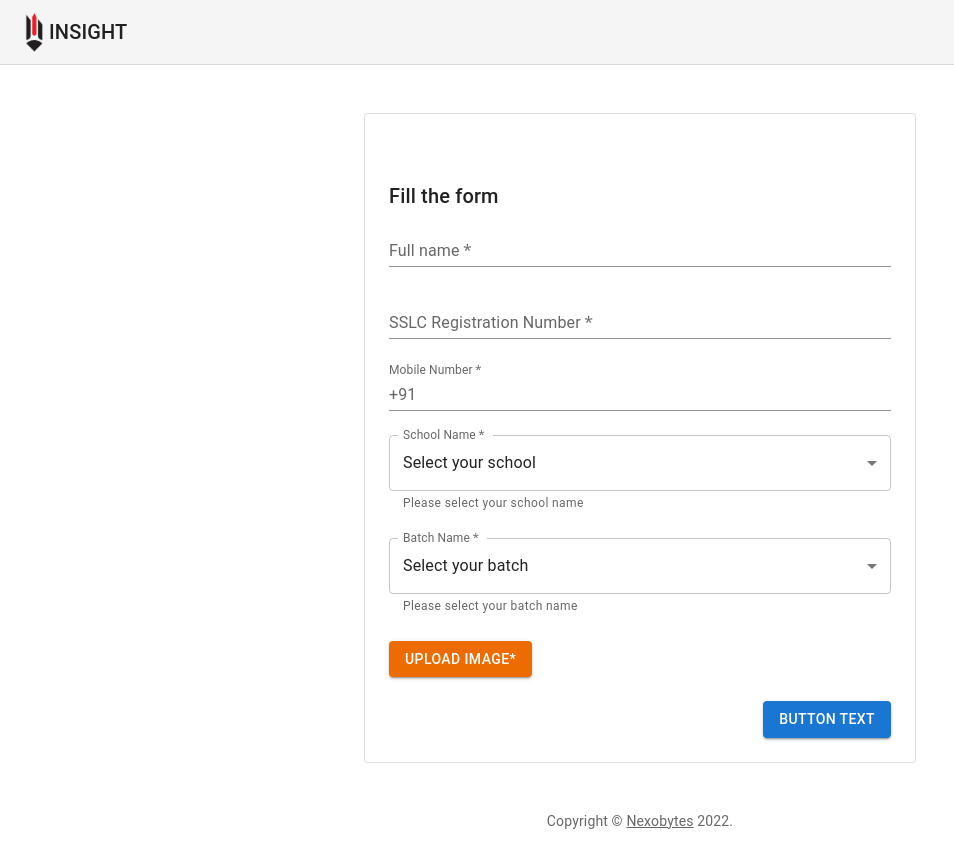
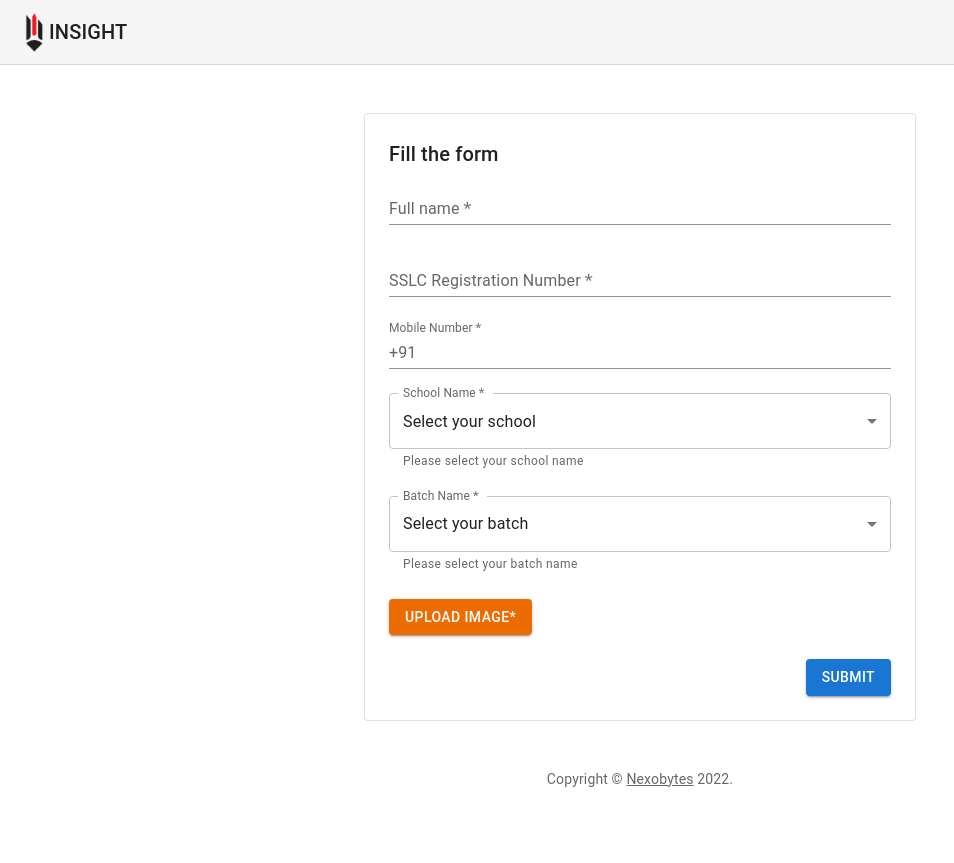
Before and after one commit to shaheemMPM/digitalcampaign, a React (Vite) app: page /test in a window 1280 px wide. Shown: the whole page, without its empty margins (0-954 px from the left). After the commit the page ends 821 px from the top, so only its background shows below. Built offline with nearby package versions, Linux system fonts and the light colour scheme.

Commit message:
Adds form handlers

```diff
--- a/src/components/AddressForm/AddressForm.jsx
+++ b/src/components/AddressForm/AddressForm.jsx
@@ -5,6 +5,7 @@ import TextField from '@mui/material/TextField';
 import InputAdornment from '@mui/material/InputAdornment';
 import MenuItem from '@mui/material/MenuItem';
 import Button from '@mui/material/Button';
+import Box from '@mui/material/Box';
 
 const schoolNames = [
 	{
@@ -97,14 +98,49 @@ const batchNames = [
 
 export default function AddressForm() {
 	const [school, setSchool] = useState('select');
+	const [batch, setBatch] = useState('select');
+	const [fullName, setFullName] = useState('');
+	const [sslcRegNo, setSslcRegNo] = useState('');
+	const [mobile, setMobile] = useState('');
+	const [othSchool, setOthSchool] = useState('');
+	const [othBatch, setOthBatch] = useState('');
 
 	const handleSchoolChange = (event) => {
 		setSchool(event.target.value);
+		setOthSchool(event.target.value);
 	};
-	const [batch, setBatch] = useState('select');
 
 	const handleBatchChange = (event) => {
 		setBatch(event.target.value);
+		setOthBatch(event.target.value);
+	};
+
+	const handleSubmit = () => {
+		if (
+			!fullName ||
+			!sslcRegNo ||
+			!mobile ||
+			!othSchool ||
+			othSchool === 'select' ||
+			othSchool === 'other' ||
+			!othBatch ||
+			othBatch === 'select' ||
+			othBatch === 'other'
+		) {
+			alert('issue 1');
+			return;
+		}
+		if (mobile.length !== 10) {
+			alert('issue 2');
+			return;
+		}
+		console.log('data: ', {
+			fullName,
+			sslcRegNo,
+			mobile,
+			school: othSchool,
+			batch: othBatch,
+		});
 	};
 
 	return (
@@ -121,6 +157,10 @@ export default function AddressForm() {
 						label='Full name'
 						fullWidth
 						variant='standard'
+						value={fullName}
+						onChange={(e) => {
+							setFullName(e.target.value);
+						}}
 					/>
 				</Grid>
 				<Grid item xs={12}>
@@ -131,6 +171,10 @@ export default function AddressForm() {
 						label='SSLC Registration Number'
 						fullWidth
 						variant='standard'
+						value={sslcRegNo}
+						onChange={(e) => {
+							setSslcRegNo(e.target.value);
+						}}
 					/>
 				</Grid>
 				<Grid item xs={12}>
@@ -146,6 +190,10 @@ export default function AddressForm() {
 							startAdornment: (
 								<InputAdornment position='start'>+91</InputAdornment>
 							),
+						}}
+						value={mobile}
+						onChange={(e) => {
+							setMobile(e.target.value);
 						}}
 					/>
 				</Grid>
@@ -176,6 +224,10 @@ export default function AddressForm() {
 							label='Specify School Name'
 							fullWidth
 							variant='standard'
+							value={othSchool}
+							onChange={(e) => {
+								setOthSchool(e.target.value);
+							}}
 						/>
 					</Grid>
 				) : null}
@@ -206,6 +258,10 @@ export default function AddressForm() {
 							label='Specify Batch Name'
 							fullWidth
 							variant='standard'
+							value={othBatch}
+							onChange={(e) => {
+								setOthBatch(e.target.value);
+							}}
 						/>
 					</Grid>
 				) : null}
@@ -216,6 +272,15 @@ export default function AddressForm() {
 					</Button>
 				</Grid>
 			</Grid>
+			<Box sx={{ display: 'flex', justifyContent: 'flex-end' }}>
+				<Button
+					variant='contained'
+					onClick={handleSubmit}
+					sx={{ mt: 3, ml: 1 }}
+				>
+					SUBMIT
+				</Button>
+			</Box>
 		</React.Fragment>
 	);
 }
--- a/src/pages/Test/index.jsx
+++ b/src/pages/Test/index.jsx
@@ -1,10 +1,7 @@
 import React from 'react';
 
-import Box from '@mui/material/Box';
 import Container from '@mui/material/Container';
 import Paper from '@mui/material/Paper';
-import Button from '@mui/material/Button';
-import Typography from '@mui/material/Typography';
 
 import AddressForm from '../../components/AddressForm/AddressForm';
 import Copyright from '../../components/CopyRight/CopyRight';
@@ -19,23 +16,7 @@ const Test = () => {
 					variant='outlined'
 					sx={{ my: { xs: 3, md: 6 }, p: { xs: 2, md: 3 } }}
 				>
-					<Typography component='h1' variant='h4' align='center'>
-						Checkout
-					</Typography>
-					<React.Fragment>
-						<AddressForm />
-						<Box sx={{ display: 'flex', justifyContent: 'flex-end' }}>
-							<Button
-								variant='contained'
-								onClick={() => {
-									console.log('test');
-								}}
-								sx={{ mt: 3, ml: 1 }}
-							>
-								Button Text
-							</Button>
-						</Box>
-					</React.Fragment>
+					<AddressForm />
 				</Paper>
 				<Copyright />
 			</Container>
```
Also changed, not shown: src/pages/Test/index.scss (added).
